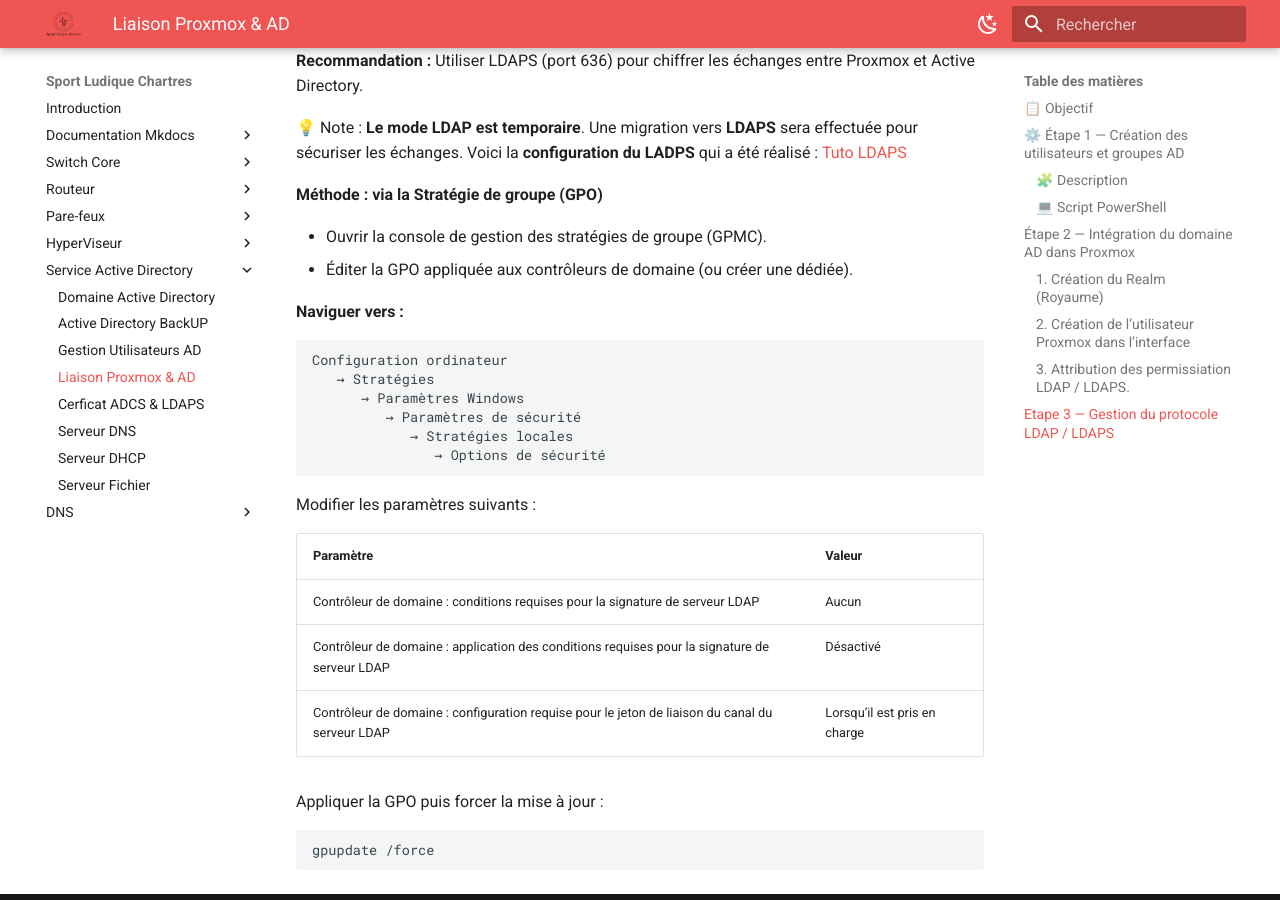
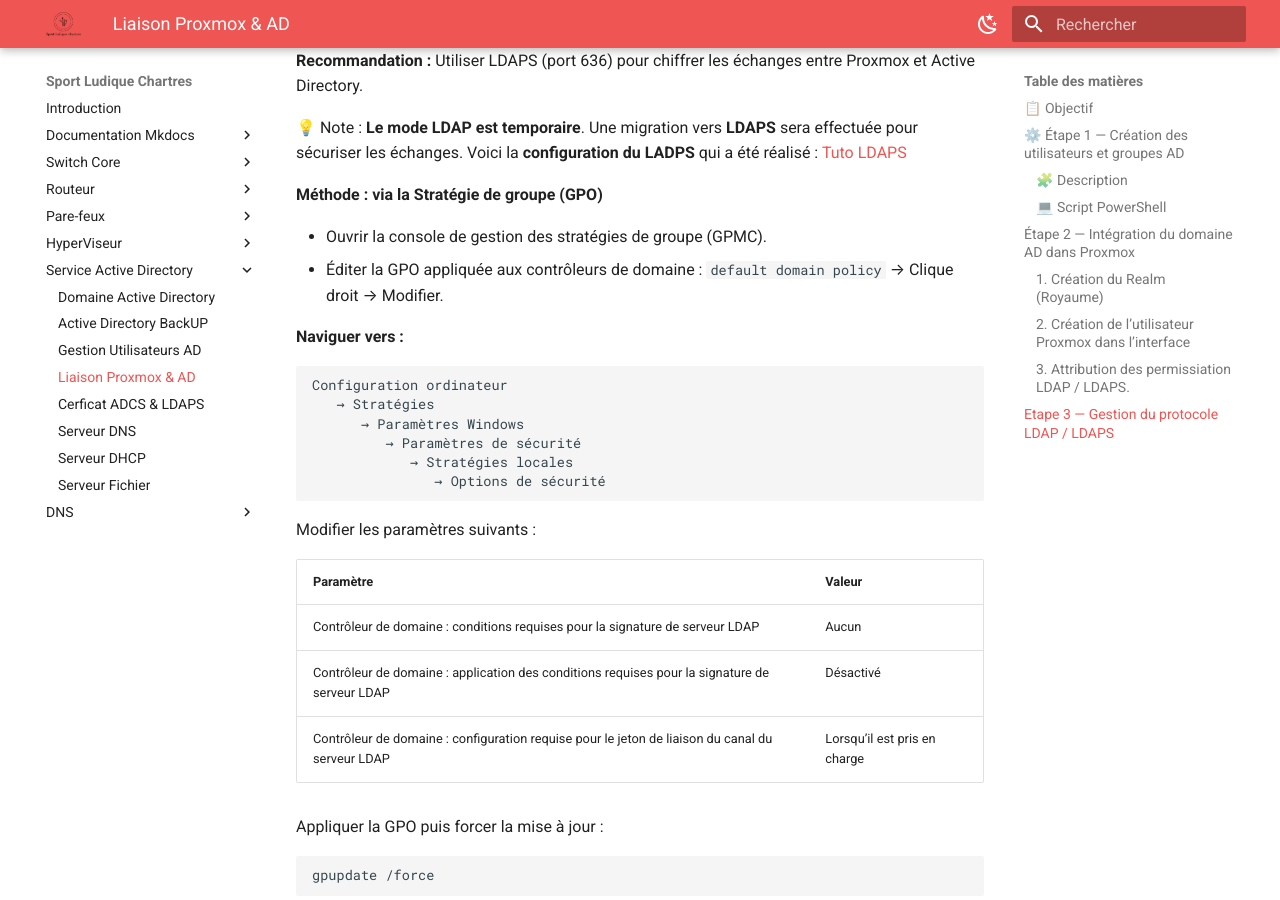
Before and after one commit to Sym-0ne/sport-ludique-Chartres, an MkDocs documentation site: the page built from docs/Service AD/liaison-prox-ad.md, in a window 1280 px wide and 900 px high, scrolled down 4466 px. Built offline with MkDocs 1.6.1 and Material for MkDocs 9.7.7, drawn with Linux system fonts in a browser that asks for light colours.

Commit message:
modif doc

````diff
--- a/docs/Service AD/liaison-prox-ad.md
+++ b/docs/Service AD/liaison-prox-ad.md
@@ -201,7 +201,7 @@
 **Méthode : via la Stratégie de groupe (GPO)**
 
 - Ouvrir la console de gestion des stratégies de groupe (GPMC).
-- Éditer la GPO appliquée aux contrôleurs de domaine (ou créer une dédiée).
+- Éditer la GPO appliquée aux contrôleurs de domaine : ```default domain policy``` → Clique droit → Modifier.
 
 **Naviguer vers :**
 
````
